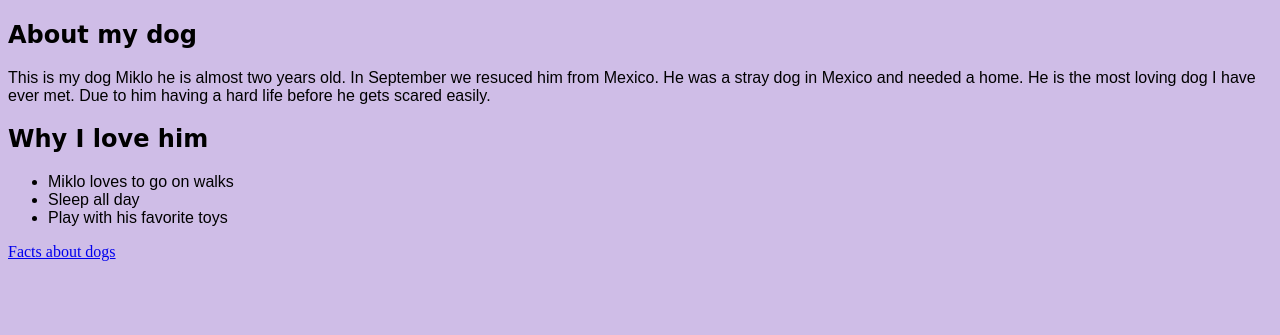
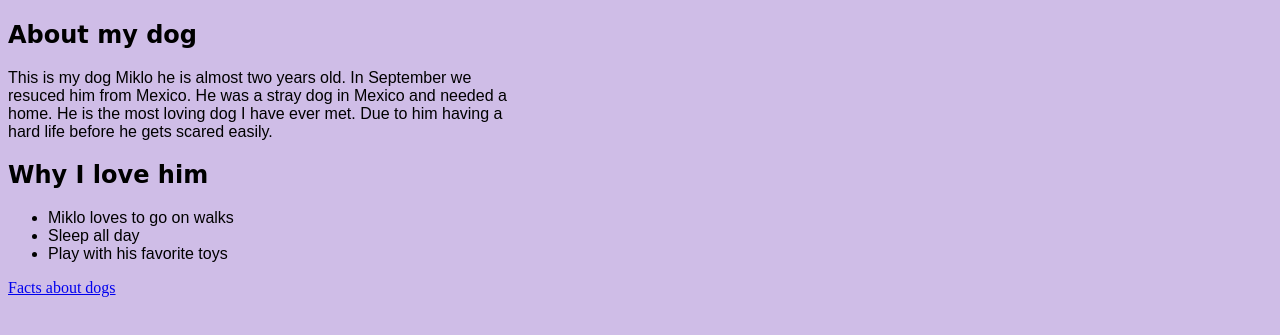
Before and after one commit to Libbi-Dunham/my-favorite-thing, a plain HTML site: page index.html in a window 1280 px wide. Shown: the part 283-618 px from the top of the page. Drawn offline with Linux system fonts and the light colour scheme.

Commit message:
changed width with sentence

```diff
--- a/styles.css
+++ b/styles.css
@@ -12,3 +12,6 @@ h1, h2 {
 p, li {
     font-family: Arial;
 }
+p {
+    max-width: 500px;
+}
```
